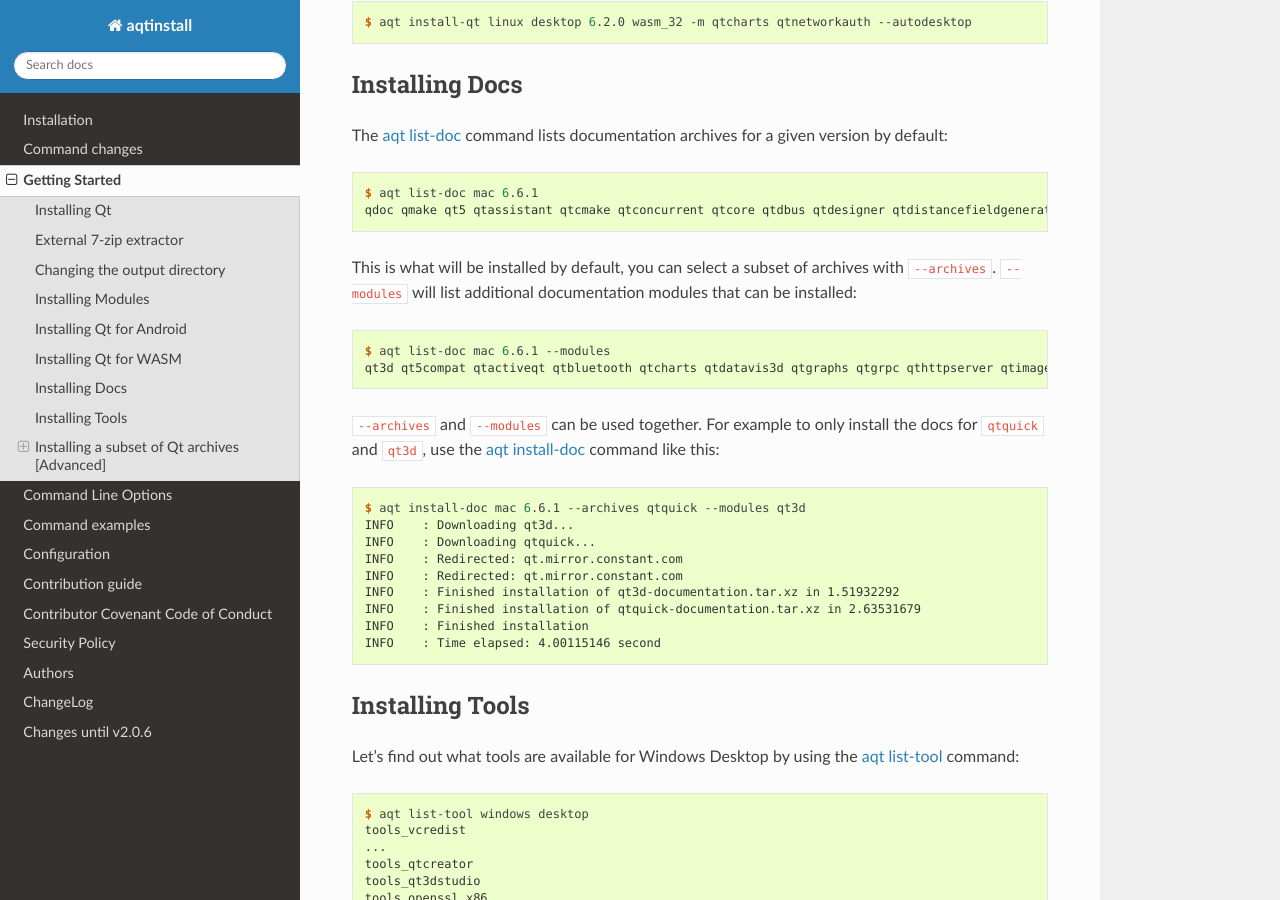
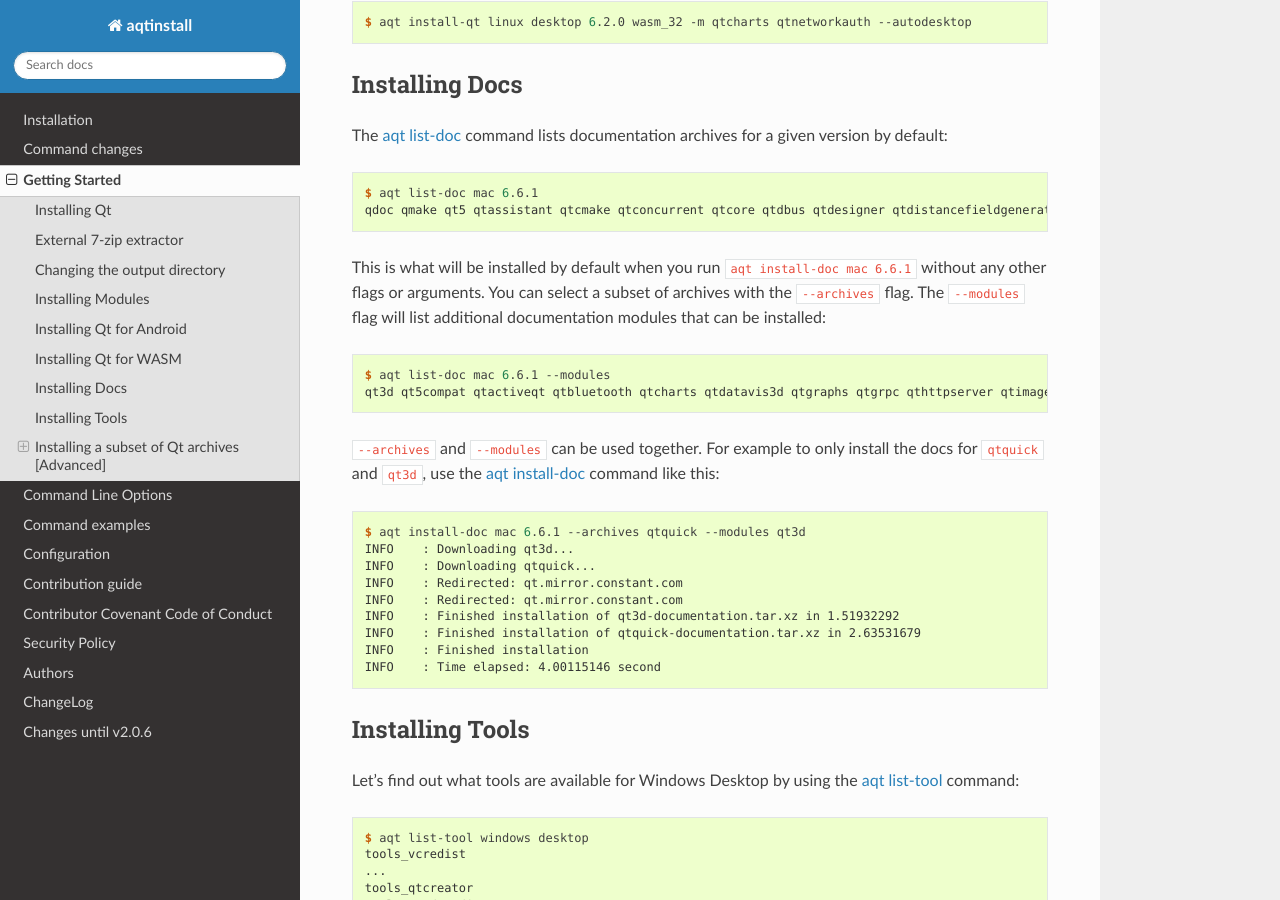
Before and after one commit to miurahr/aqtinstall, a Sphinx documentation site: the page built from docs/getting_started.rst, in a window 1280 px wide and 900 px high, scrolled down 5920 px. Built offline with Sphinx 7.4.7 and the Read the Docs theme 2.0.0, drawn with Linux system fonts in a browser that asks for light colours; the version number could not be read and is left out.

Commit message:
Update docs/getting_started.rst
Co-authored-by: David Dalcino <ddalcino@users.noreply.github.com>

```diff
--- a/docs/getting_started.rst
+++ b/docs/getting_started.rst
@@ -328,9 +328,10 @@ archives for a given version by default:
     $ aqt list-doc mac 6.6.1
     qdoc qmake qt5 qtassistant qtcmake qtconcurrent qtcore qtdbus qtdesigner qtdistancefieldgenerator qtdoc qtgui qthelp qtlabsplatform qtlinguist qtnetwork qtopengl qtplatformintegration qtprintsupport qtqml qtqmlcore qtqmlmodels qtqmltest qtqmlworkerscript qtqmlxmllistmodel qtquick qtquickcontrols qtquickdialogs qtsql qtsvg qttestlib qtuitools qtwaylandcompositor qtwidgets qtxml
 
-This is what will be installed by default, you can select a subset of archives
-with ``--archives``.
-``--modules`` will list additional documentation modules that can be installed:
+This is what will be installed by default when you run ``aqt install-doc mac 6.6.1``
+without any other flags or arguments.
+You can select a subset of archives with the ``--archives`` flag.
+The ``--modules`` flag will list additional documentation modules that can be installed:
 
 
 .. code-block:: console
```
